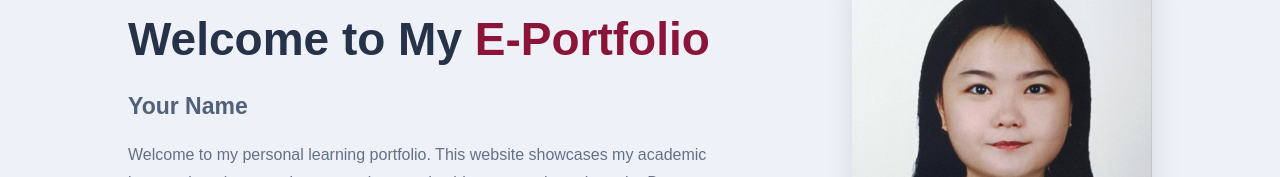
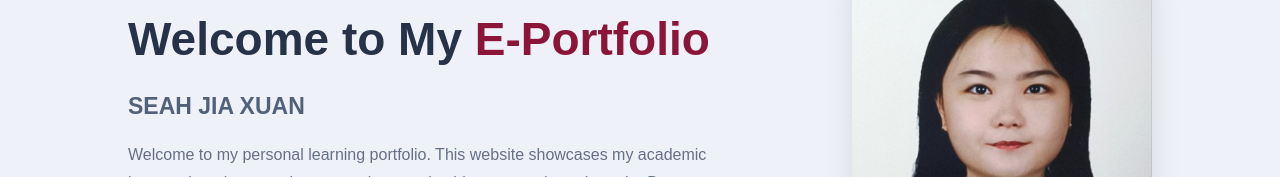
Before and after one commit to seahjiaxuan0364/seahjiaxuan0364.github.io, a plain HTML site: page index.html in a window 1280 px wide. Shown: the part 280-457 px from the top of the page. Drawn offline with Linux system fonts and the light colour scheme.

Commit message:
Add files via upload

```diff
--- a/index.html
+++ b/index.html
@@ -40,7 +40,7 @@
 
             <h1>Welcome to My <span>E-Portfolio</span></h1>
 
-            <h2>Your Name</h2>
+            <h2>SEAH JIA XUAN</h2>
 
             <p class="intro">
                 Welcome to my personal learning portfolio.
```
